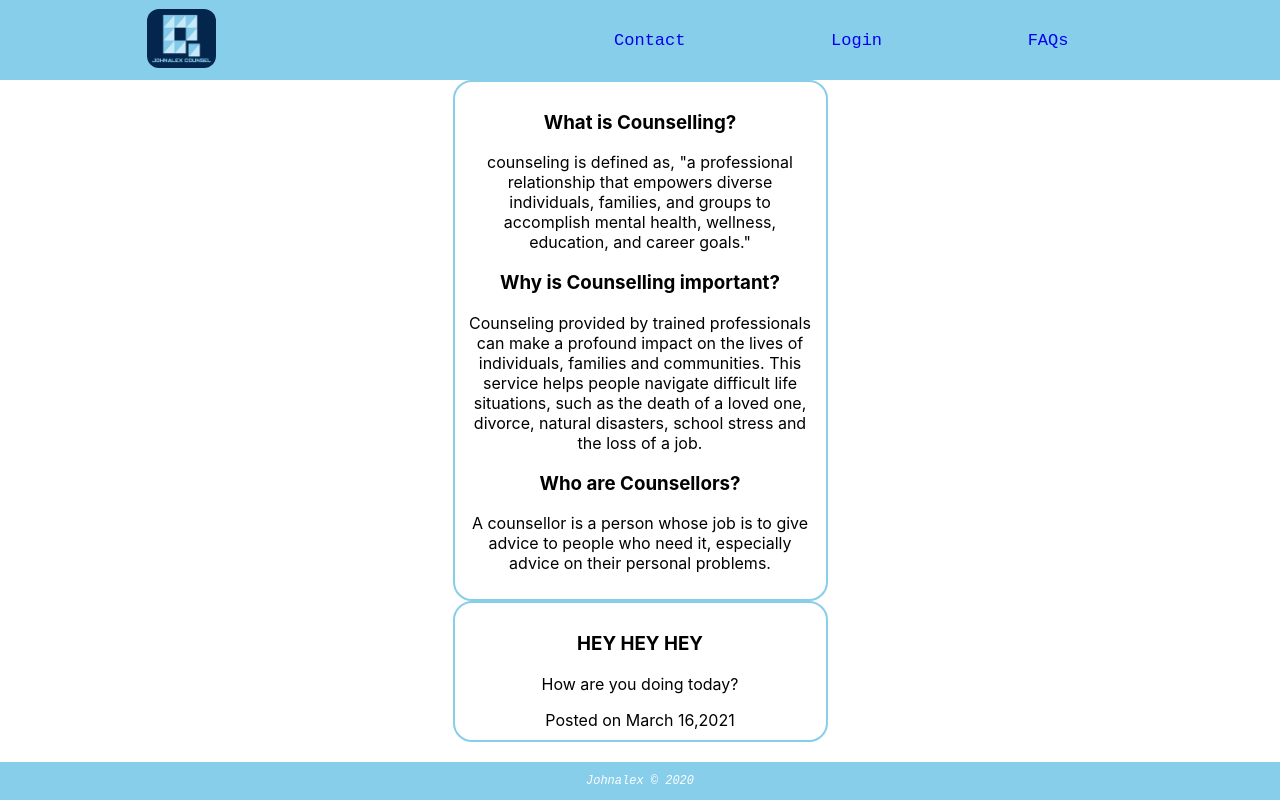
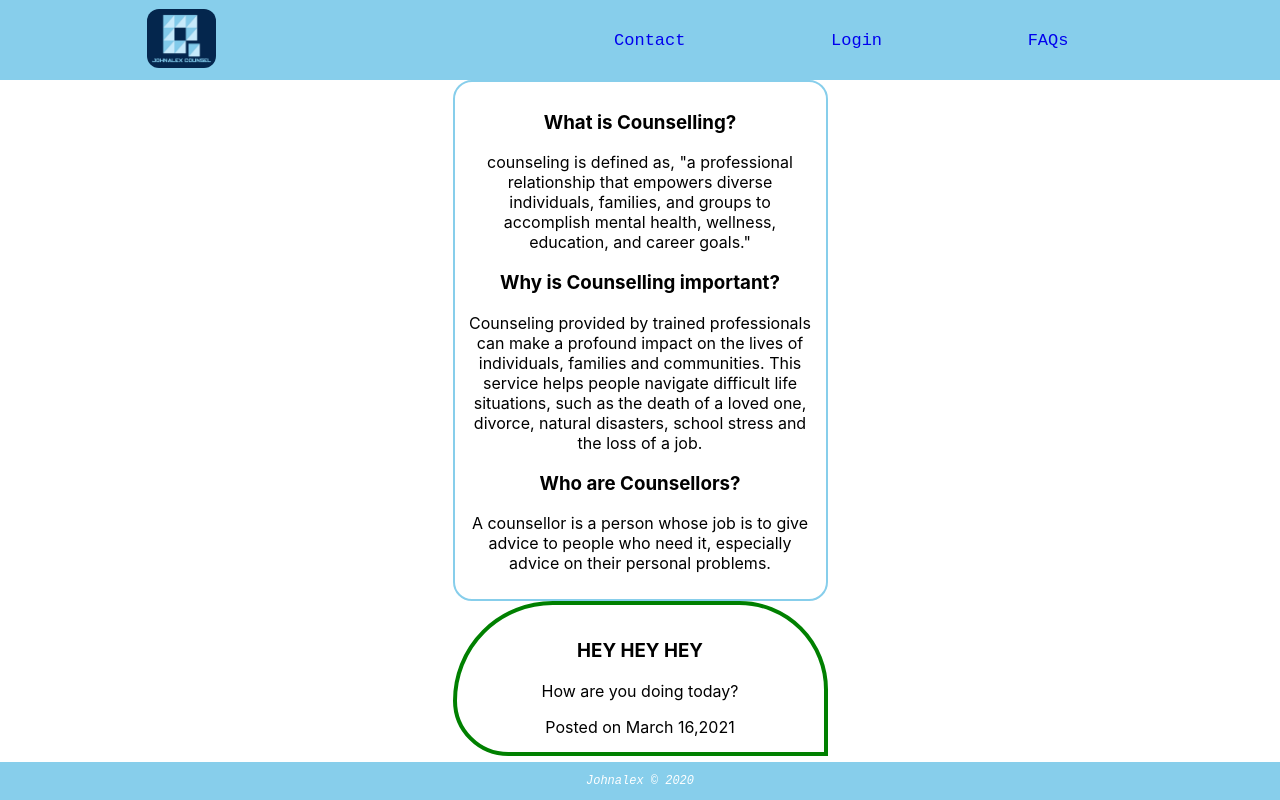
Before and after one commit to Johnalexx/counselling_project, a React (Create React App) app: page /faq in a window 1280 px wide. Built offline with nearby package versions, Linux system fonts and the light colour scheme.

Commit message:
updating FAQ

```diff
--- a/src/counsel.css
+++ b/src/counsel.css
@@ -223,6 +223,16 @@ a{
     border: 2px solid skyblue;
     border-radius: 19px;
 }
+.faqs-container{
+    width: 100%;
+    padding: 15px;
+    margin: auto;
+    max-width: 375px;
+    border: 4px solid green;
+    border-top-right-radius: 800px;
+    border-top-left-radius: 900px;
+    border-bottom-left-radius: 500px;
+}
 /* View Counsellor Page*/
 .counsellor-gallery-view {
     margin: 5px;
--- a/src/pages/FAQs.js
+++ b/src/pages/FAQs.js
@@ -23,7 +23,7 @@ function FAQs() {
                     </div>
                 </div>
             </div>
-            <div className="faq-container">
+            <div className="faqs-container">
                     <div className="faq-chatter">
                         <h3 className="faq-header">HEY HEY HEY</h3>
                     <div className="faq-container-content">
```
